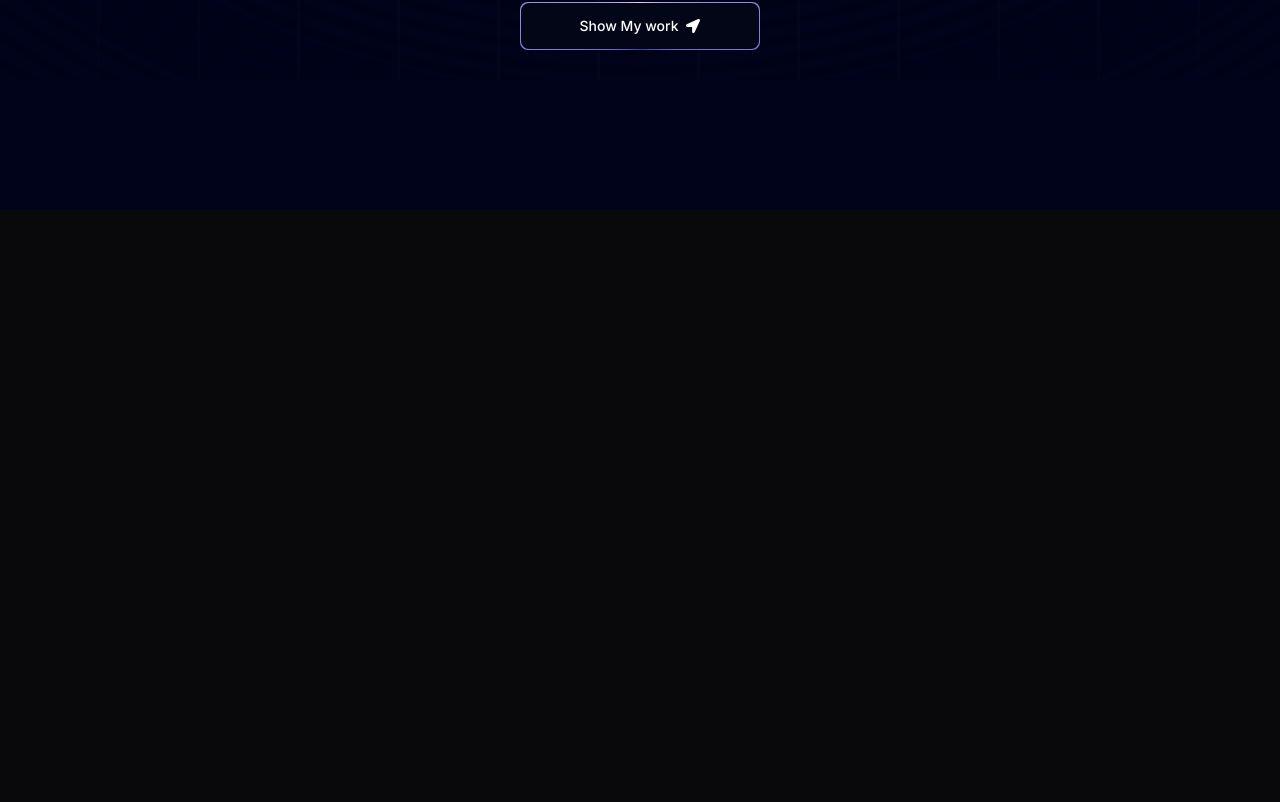
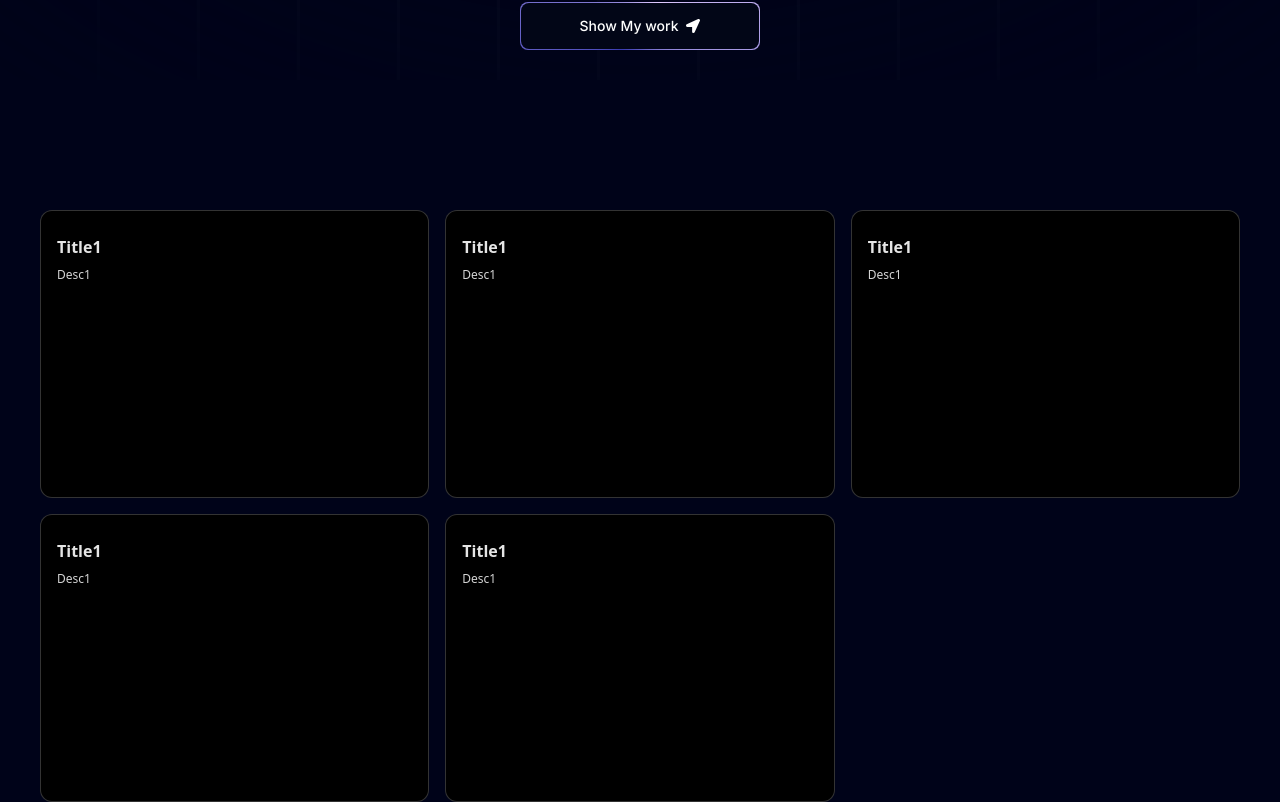
Before and after one commit to devMapute/devmapute.github.io, a Next.js app: page / in a window 1280 px wide. Shown: the part 720-1522 px from the top of the page. Before the commit the page ends 930 px from the top, so only its background shows below. Built offline with nearby package versions, Linux system fonts and the light colour scheme.

Commit message:
ui: added a BentoGrid

```diff
--- a/app/page.tsx
+++ b/app/page.tsx
@@ -1,3 +1,4 @@
+import Grid from "@/components/Grid";
 import Hero from "@/components/Hero";
 import { FloatingNav } from "@/components/ui/FloatingNav";
 import { FaHome } from "react-icons/fa";
@@ -8,6 +9,7 @@
       <div className="max-w-7xl w-full">
         <FloatingNav navItems={[{name: 'Home', link: '/', icon:<FaHome/>}]}/>
         <Hero/>
+        <Grid/>
       </div>
     </main>
   );
--- /dev/null
+++ b/components/Grid.tsx
@@ -0,0 +1,23 @@
+import React from "react";
+import { BentoGrid, BentoGridItem } from "./ui/BentoGrid";
+import { title } from "process";
+import { gridItems } from "@/data";
+
+const Grid = () => {
+  return (
+    <section id="about">
+      <BentoGrid>
+        {gridItems.map((item, i) => (
+          <BentoGridItem
+            id={item.id}
+            key={item.id}
+            title={item.title}
+            description={item.description}
+          />
+        ))}
+      </BentoGrid>
+    </section>
+  );
+};
+
+export default Grid;
--- /dev/null
+++ b/components/ui/BentoGrid.tsx
@@ -0,0 +1,56 @@
+import { cn } from "@/utils/cn";
+
+export const BentoGrid = ({
+  className,
+  children,
+}: {
+  className?: string;
+  children?: React.ReactNode;
+}) => {
+  return (
+    <div
+      className={cn(
+        "grid md:auto-rows-[18rem] grid-cols-1 md:grid-cols-3 gap-4 max-w-7xl mx-auto ",
+        className
+      )}
+    >
+      {children}
+    </div>
+  );
+};
+
+export const BentoGridItem = ({
+  className,
+  title,
+  description,
+  header,
+  icon,
+  id,
+}: {
+  className?: string;
+  title?: string | React.ReactNode;
+  description?: string | React.ReactNode;
+  header?: React.ReactNode;
+  icon?: React.ReactNode;
+  id: number;
+}) => {
+  return (
+    <div
+      className={cn(
+        "row-span-1 relative rounded-xl group/bento hover:shadow-xl transition duration-200 shadow-input dark:shadow-none p-4 dark:bg-black dark:border-white/[0.2] bg-white border border-transparent justify-between flex flex-col space-y-4 border-red-500",
+        className
+      )}
+    >
+      {header}
+      <div className="group-hover/bento:translate-x-2 transition duration-200">
+        {icon}
+        <div className="font-sans font-bold text-neutral-600 dark:text-neutral-200 mb-2 mt-2">
+          {title}
+        </div>
+        <div className="font-sans font-normal text-neutral-600 text-xs dark:text-neutral-300">
+          {description}
+        </div>
+      </div>
+    </div>
+  );
+};
--- /dev/null
+++ b/data/index.ts
@@ -0,0 +1,7 @@
+export const gridItems = [
+  { title: "Title1", description: "Desc1", id: 1 },
+  { title: "Title1", description: "Desc1", id: 1 },
+  { title: "Title1", description: "Desc1", id: 1 },
+  { title: "Title1", description: "Desc1", id: 1 },
+  { title: "Title1", description: "Desc1", id: 1 },
+];
```
